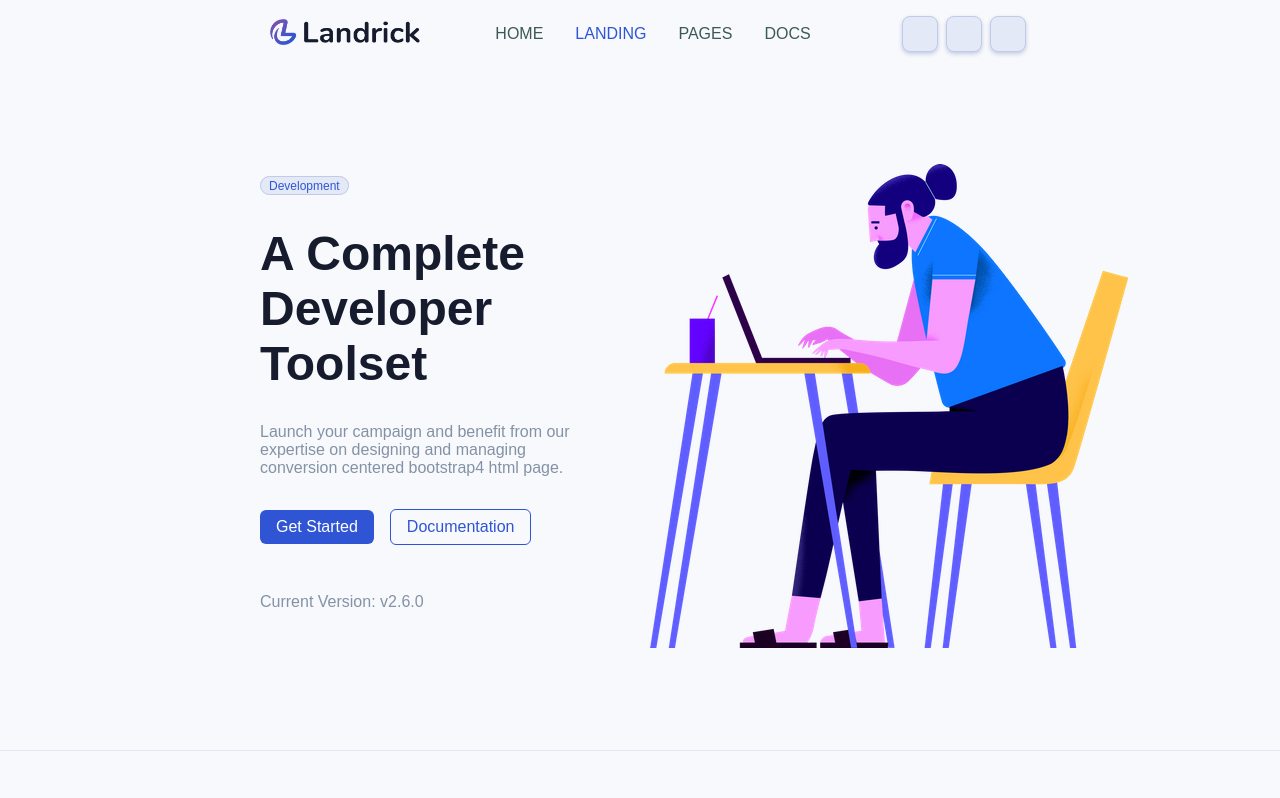
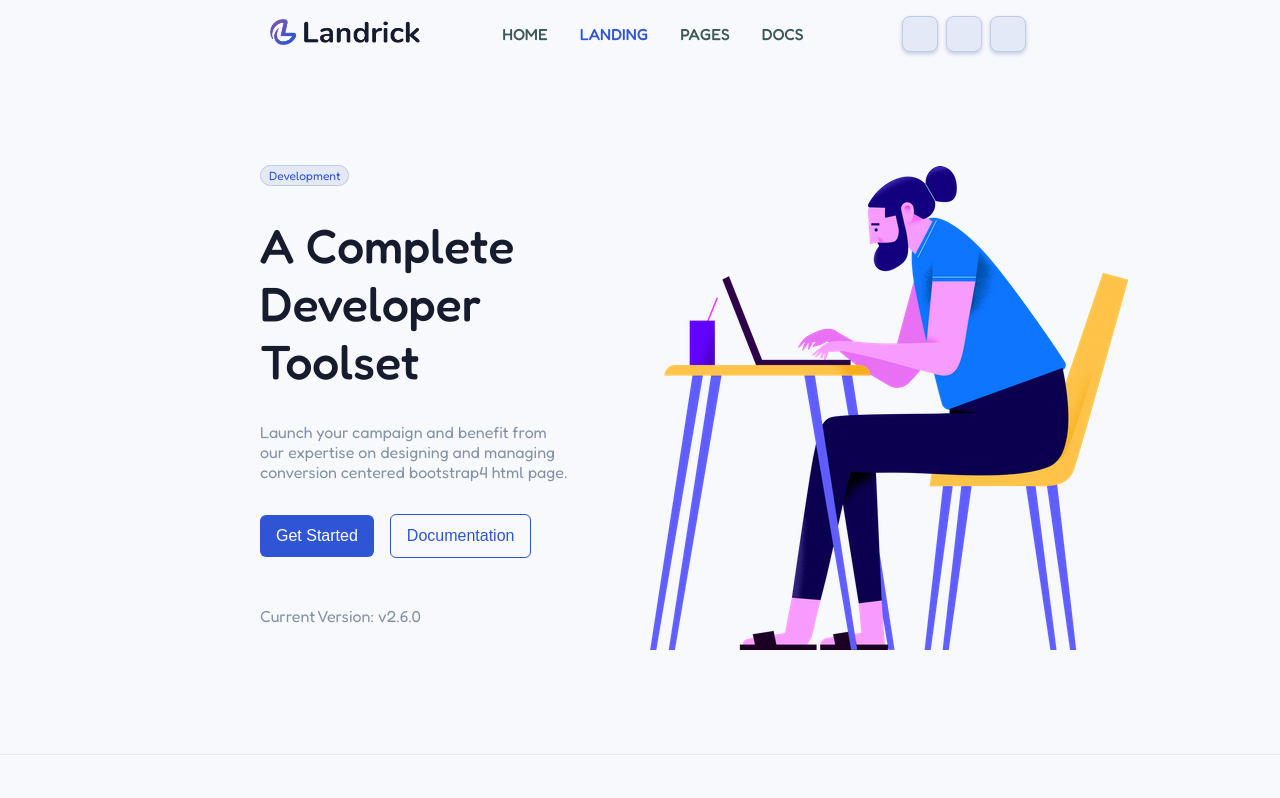
Before and after one commit to MarcoSandri/proj-html-vuejs, a Vue app: page / in a window 1280 px wide. Shown: the top 798 px of the page. Built offline with nearby package versions, Linux system fonts and the light colour scheme.

Commit message:
Added font

```diff
--- a/src/assets/style/general.scss
+++ b/src/assets/style/general.scss
@@ -1,4 +1,6 @@
 @import './colors.scss';
+
+@import url('https://fonts.googleapis.com/css2?family=Fredoka:wght@300;400;500;600;700&display=swap');
 
 //mixin
 @mixin lightblue-tag {
@@ -29,7 +31,7 @@
 }
 
 body {
-    font-family: sans-serif;
+    font-family: 'Fredoka', sans-serif;
 }
 
 .container {
@@ -49,6 +51,7 @@ h4,
 h5 {
     color: $dark_txt;
     margin: 2rem 0;
+    font-weight: 500;
 }
 
 h1 {
@@ -85,7 +88,7 @@ p {
 //buttons
 .blue-btn {
     @include blue-button;
-    padding: 0.5rem 1rem;
+    padding: 0.75rem 1rem;
     border-radius: 6px;
 
     &:hover {
@@ -97,7 +100,7 @@ p {
 
 .transparent-btn {
     @include transparent-button;
-    padding: 0.5rem 1rem;
+    padding: 0.75rem 1rem;
     border-radius: 6px;
 
     &:hover {
--- a/src/components/HeaderComp.vue
+++ b/src/components/HeaderComp.vue
@@ -121,6 +121,7 @@ export default {
                         text-transform: uppercase;
                         color: $menu_txt;
                         margin: 0 1rem;
+                        font-weight: 500;
 
                         &#active {
                             color: $blue_txt;
```
